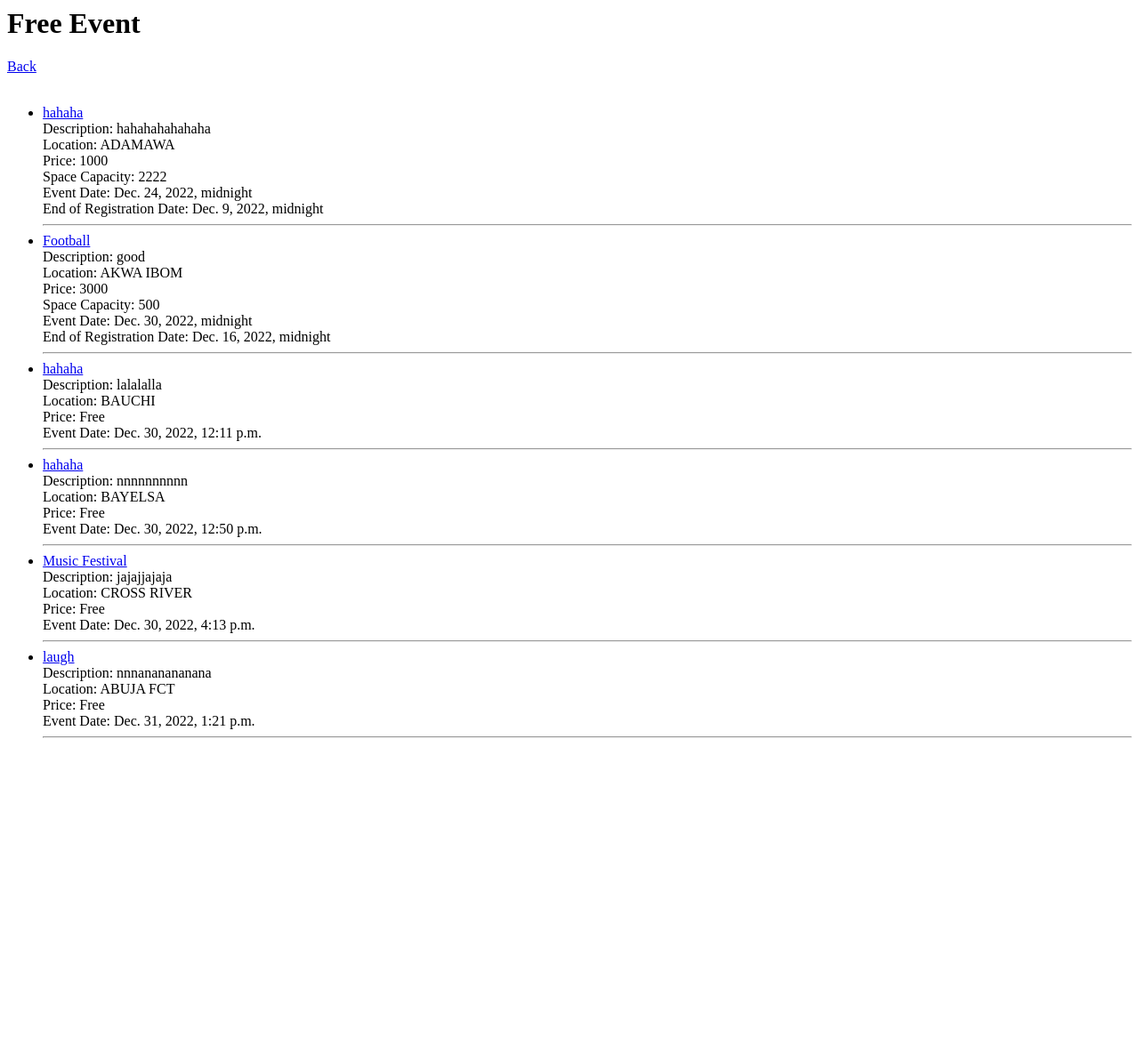
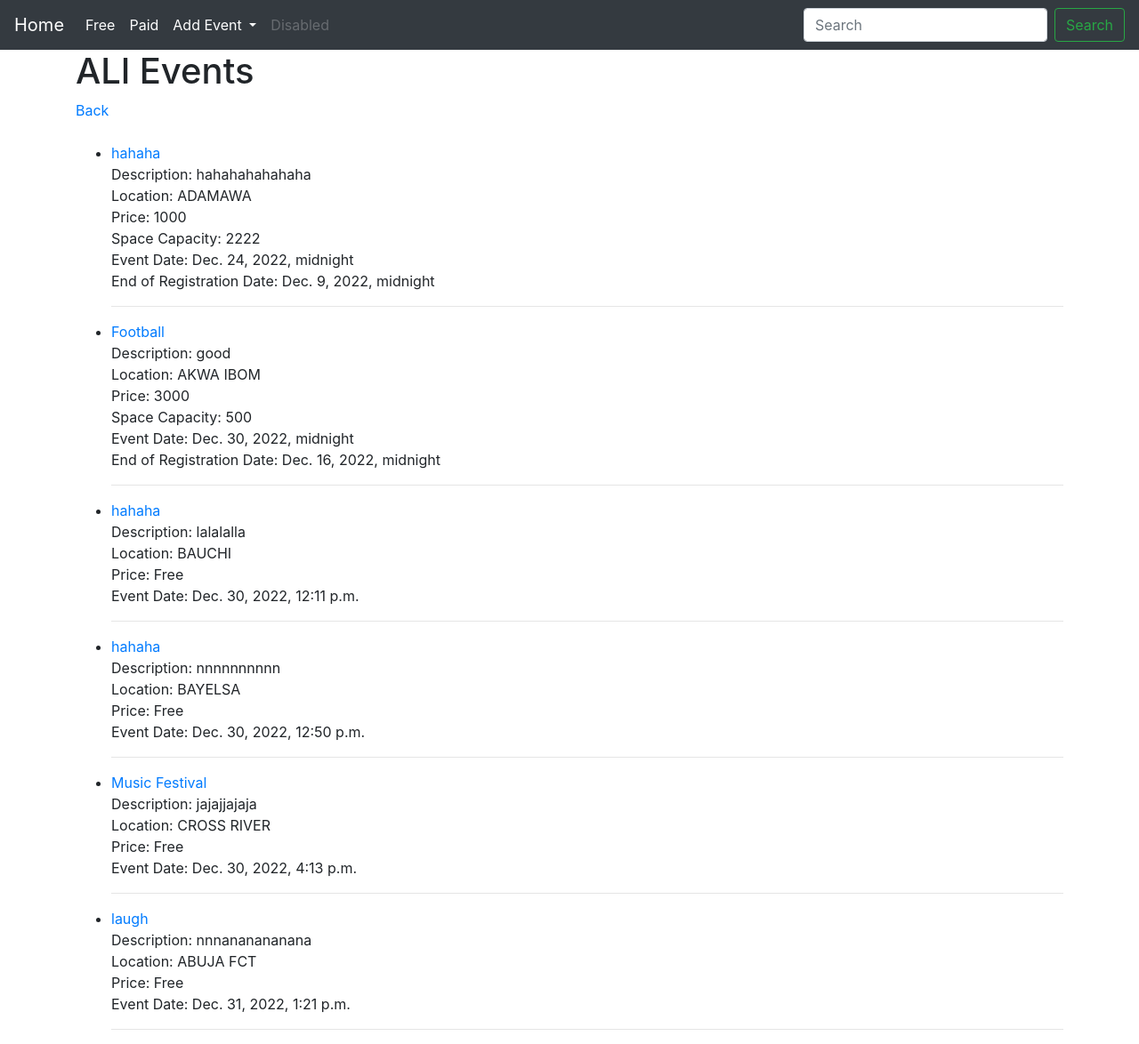
Before and after one commit to emmadsaxlegend/EventApplication, a Django app: page /view_free_events/ in a window 1280 px wide. Shown: the whole page at 89% size. Before the commit the page ends 830 px from the top, so only its background shows below. Run offline with Django 4.2, Linux system fonts and the light colour scheme; data comes from the database, SQL or seed files in the repository; some libraries are stand-ins or nearby versions.

Commit message:
View all, free, paid events seperatly

```diff
--- a/AdminSection/templates/base.html
+++ b/AdminSection/templates/base.html
@@ -1,42 +1,63 @@
-{% load static %}
+<!doctype html>
+<html lang="en">
+  <head>
+    <!-- Required meta tags -->
+    <meta charset="utf-8">
+    <meta name="viewport" content="width=device-width, initial-scale=1, shrink-to-fit=no">
 
-<link rel="stylesheet" href="{% static 'style.css' %}">
+    <!-- Bootstrap CSS -->
+    <link rel="stylesheet" href="https://cdn.jsdelivr.net/npm/bootstrap@4.0.0/dist/css/bootstrap.min.css" integrity="sha384-Gn5384xqQ1aoWXA+058RXPxPg6fy4IWvTNh0E263XmFcJlSAwiGgFAW/dAiS6JXm" crossorigin="anonymous">
 
-<script src="https://ajax.googleapis.com/ajax/libs/jquery/1.12.4/jquery.min.js"></script>
-<script>
-$(document).ready(function(){
-    $('input[type="radio"]').click(function(){
-    	var demovalue = $(this).val();
-        $("div.myDiv").hide();
-        $("#show"+demovalue).show();
-    });
-});
-</script>
+    <title>Events Aplication</title>
+  </head>
+  <body>
+    <nav class="navbar navbar-expand-lg navbar-dark bg-dark">
+        <a class="navbar-brand" href="{%url 'dashboard'%}">Home</a>
+        <button class="navbar-toggler" type="button" data-toggle="collapse" data-target="#navbarSupportedContent" aria-controls="navbarSupportedContent" aria-expanded="false" aria-label="Toggle navigation">
+          <span class="navbar-toggler-icon"></span>
+        </button>
 
-<h1>
-    <span>{{ user.username }},
-        {% if user.is_superuser %}
-            Admin
-        {% else %}
-            Cashier
-        {% endif %}
-</span>
-</h1>
-<div class="messages">
-    {% for message in messages %}
+        <div class="collapse navbar-collapse" id="navbarSupportedContent">
+          <ul class="navbar-nav mr-auto">
+            <li class="nav-item active">
+              <a class="nav-link" href="#">Free <span class="sr-only">(current)</span></a>
+            </li>
+            <li class="nav-item active">
+              <a class="nav-link" href="#">Paid</a>
+            </li>
 
-        <div class="alert alert-success" style="color:green;"> {{ message }}</div>
+            <li class="nav-item dropdown active">
+              <a class="nav-link dropdown-toggle" href="#" id="navbarDropdown" role="button" data-toggle="dropdown" aria-haspopup="true" aria-expanded="false">
+                Add Event
+              </a>
+              <div class="dropdown-menu" aria-labelledby="navbarDropdown">
+                <a class="dropdown-item" href="">Add Free Event</a>
+                  <div class="dropdown-divider"></div>
+                <a class="dropdown-item" href="">Add Paid Event</a>
+              </div>
+            </li>
+            <li class="nav-item">
+              <a class="nav-link disabled" href="#">Disabled</a>
+            </li>
+          </ul>
+          <form class="form-inline my-2 my-lg-0">
+            <input class="form-control mr-sm-2" type="search" placeholder="Search" aria-label="Search">
+            <button class="btn btn-outline-success my-2 my-sm-0" type="submit">Search</button>
+          </form>
+        </div>
+      </nav>
 
-    {% endfor %}
-</div>
+      <div class="container">
+      {%block content%}
 
-<a href = {% url 'free_event'%}>  Create A Free Event</a>
-<br>
-<br>
-<a href = {% url 'paid_event'%}>  Create A Paid Event</a>
-<br>
-<br>
-<a href = {% url 'free_events_page'%}> View Free Events </a>
 
-<br>
-<br>
+      {%endblock%}
+      </div>
+
+    <!-- Optional JavaScript -->
+    <!-- jQuery first, then Popper.js, then Bootstrap JS -->
+    <script src="https://code.jquery.com/jquery-3.2.1.slim.min.js" integrity="sha384-KJ3o2DKtIkvYIK3UENzmM7KCkRr/rE9/Qpg6aAZGJwFDMVNA/GpGFF93hXpG5KkN" crossorigin="anonymous"></script>
+    <script src="https://cdn.jsdelivr.net/npm/popper.js@1.12.9/dist/umd/popper.min.js" integrity="sha384-ApNbgh9B+Y1QKtv3Rn7W3mgPxhU9K/ScQsAP7hUibX39j7fakFPskvXusvfa0b4Q" crossorigin="anonymous"></script>
+    <script src="https://cdn.jsdelivr.net/npm/bootstrap@4.0.0/dist/js/bootstrap.min.js" integrity="sha384-JZR6Spejh4U02d8jOt6vLEHfe/JQGiRRSQQxSfFWpi1MquVdAyjUar5+76PVCmYl" crossorigin="anonymous"></script>
+  </body>
+</html>
--- /dev/null
+++ b/AdminSection/templates/events_page.html
@@ -0,0 +1,35 @@
+{%extends 'base.html' %}
+
+{% block content%}
+<h1>ALl Events </h1>
+
+<a href="{%url 'dashboard'%}" > Back </a>
+<br>
+<br>
+<ul>
+    {% for event in object_list %}
+
+        <li><a href="{%url 'free_event_details_page' event.pk%}"> {{event.event_name}}</a> <br/>
+            Description: {{event.description}}<br>
+            Location: {{event.location}} <br>
+
+            {%if event.price%}
+                Price: {{event.price}}<br>
+            {%else%}
+                Price: Free <br>
+            {%endif%}
+
+            {%if event.space_capacity%}
+            Space Capacity: {{event.space_capacity}}<br>
+            {%endif%}
+
+            Event Date: {{event.event_date}} <br>
+
+            {%if event.event_end_date%}
+                End of Registration Date: {{event.event_end_date}}
+            {%endif%}
+    </li>
+    <hr>
+    {% endfor %}
+    </ul>
+{%endblock%}
--- a/AdminSection/templates/free_events_page.html
+++ b/AdminSection/templates/free-event-page.html
@@ -1,10 +1,16 @@
-<h1>Free Event </h1>
+{%extends 'base.html' %}
 
-<a href="{%url 'dashboard'%}" > Back </a>
+{% block content%}
+<h1>Free Events Page </h1>
+
+<a href="{%url 'dashboard'%}" > Back </a> <br>
+<a href="{%url 'paid-event-page'%}" > View Paid Event </a>
+
 <br>
 <br>
 <ul>
     {% for event in object_list %}
+        {%if event.price == NULL%}
 
         <li><a href="{%url 'free_event_details_page' event.pk%}"> {{event.event_name}}</a> <br/>
             Description: {{event.description}}<br>
@@ -12,8 +18,6 @@
 
             {%if event.price%}
                 Price: {{event.price}}<br>
-            {%else%}
-                Price: Free <br>
             {%endif%}
 
             {%if event.space_capacity%}
@@ -27,5 +31,7 @@
             {%endif%}
     </li>
     <hr>
+    {%endif%}
     {% endfor %}
     </ul>
+{%endblock%}
--- a/AdminSection/urls.py
+++ b/AdminSection/urls.py
@@ -1,6 +1,6 @@
 from django.urls import path
 from . import views
-from .views import FreeView, FreeEventDetailsView
+from .views import FreeView, FreeEventDetailsView,FreeEventView,PaidEventView
 
 urlpatterns = [
     path("", views.home, name="home"),
@@ -14,4 +14,8 @@ urlpatterns = [
     path("view_free_events/", FreeView.as_view(), name="free_events_page"),
     path("free-details-url/<int:pk>/", FreeEventDetailsView.as_view(), name="free_event_details_page"),
 
+
+    path("paid_event_page/", PaidEventView.as_view(), name="paid-event-page"),
+    path("free_event_page/", FreeEventView.as_view(), name="free-event-page"),
+
 ]
--- a/AdminSection/views.py
+++ b/AdminSection/views.py
@@ -31,7 +31,7 @@ def login(request):
 
 
 def dashboard(request):
-    return render(request, "base.html")
+    return render(request, "home.html")
 
 
 def free(request):
@@ -90,10 +90,24 @@ def create_paid_event(request):
 
 class FreeView(ListView):
     model = Event
-    template_name = "free_events_page.html"
+    template_name = "events_page.html"
 
 
 class FreeEventDetailsView(DetailView):
     # modal = Free
     queryset = Event.objects.all()
-    template_name = "FreeEventDetails.html"
+    template_name = "EventDetails.html"
+
+class FreeEventView(ListView):
+    model = Event
+    template_name = "free-event-page.html"
+
+class PaidEventView(ListView):
+    model = Event
+    template_name = "paid-event-page.html"
+
+def paid_view(request):
+    return render(request, "paid-event-page.html")
+
+def free_view(request):
+    return render(request, "free-event-page.html")
```
Also changed, not shown: AdminSection/templates/add_free_events.html (+5 -4 lines), AdminSection/templates/add_paid_events.html (+5 -4 lines), AdminSection/templates/home.html (added, +35 -0 lines), AdminSection/templates/paid-event-page.html (added, +33 -0 lines), AdminSection/templates/AllEvent.html (deleted), AdminSection/templates/EventDetails.html (renamed from AdminSection/templates/FreeEventDetails.html).
